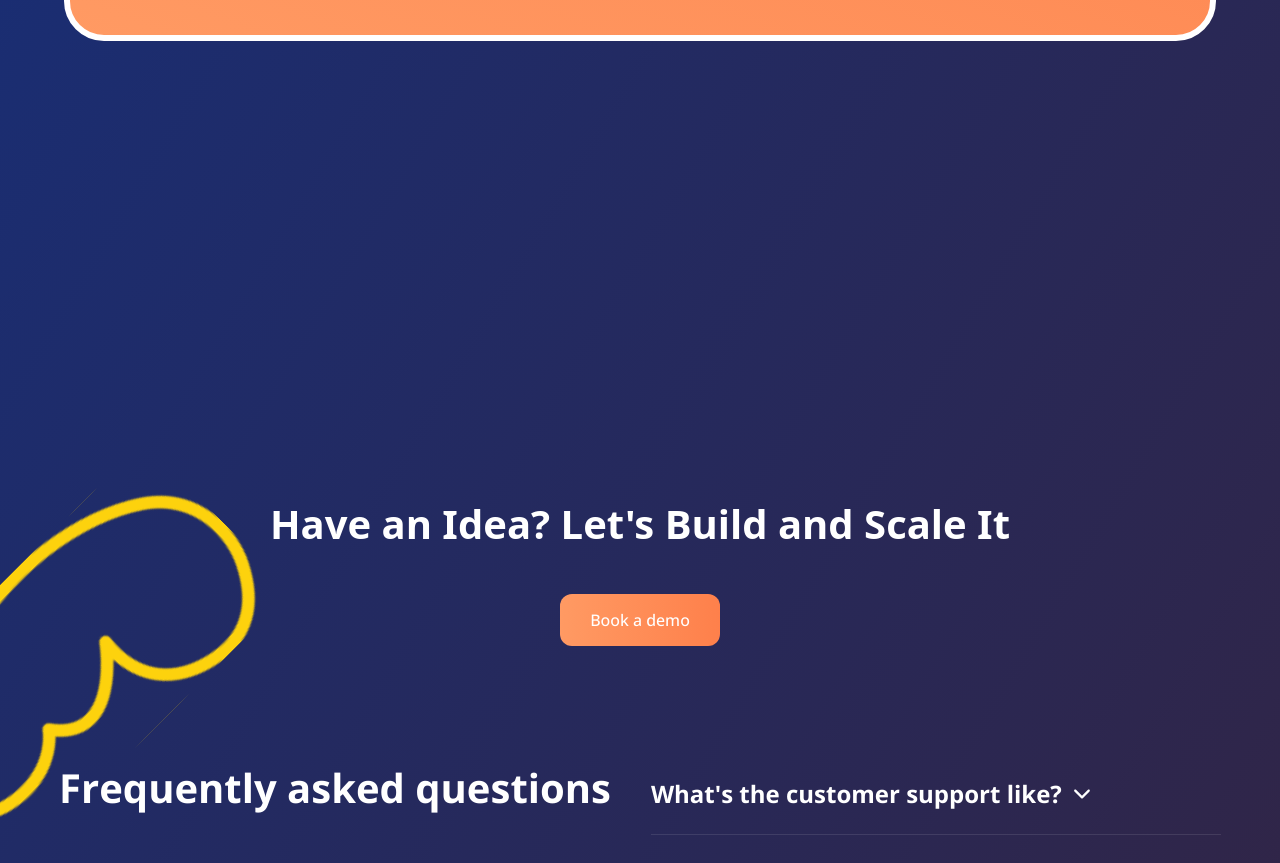
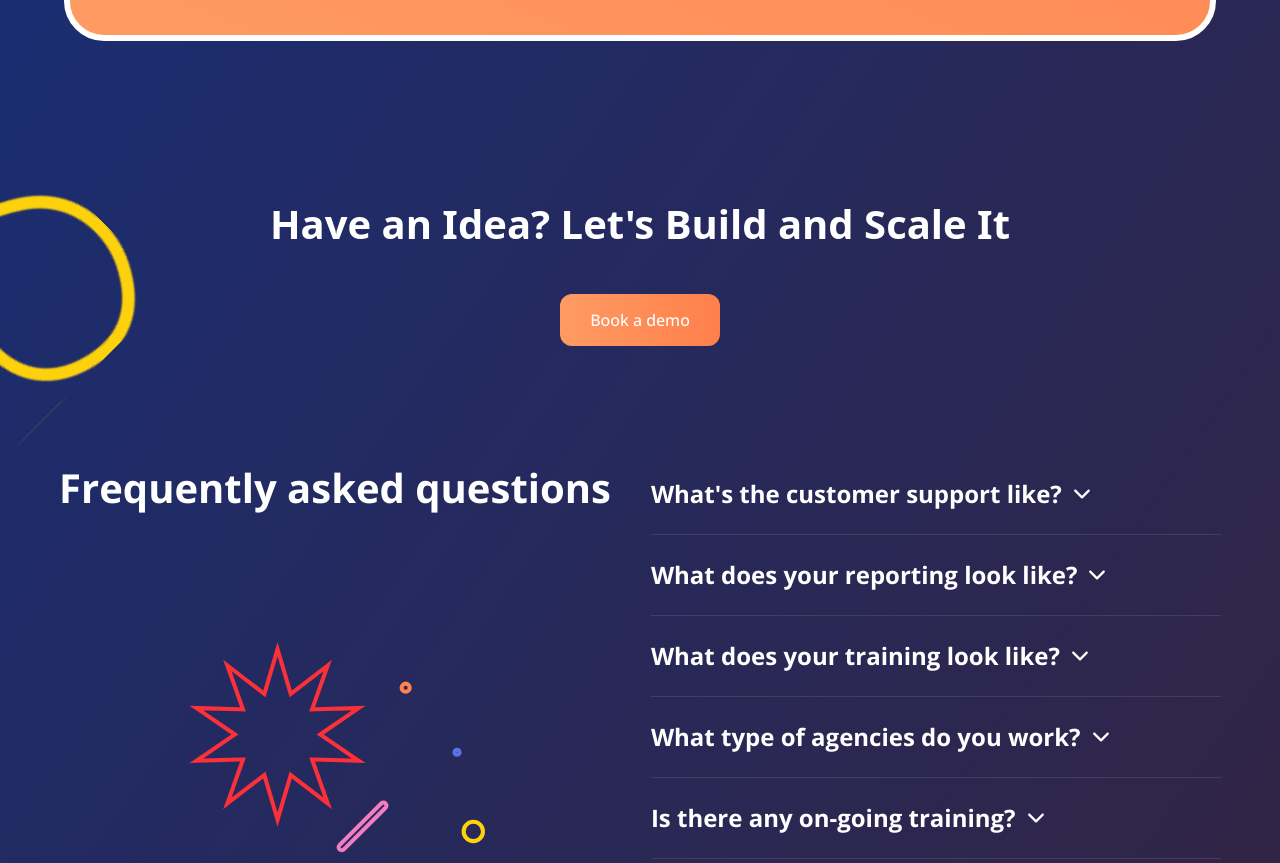
Before and after one commit to Leo-Cata/Network-Agency, a React (Vite) app: page / in a window 1280 px wide. Shown: the part 6561-7424 px from the top of the page. Built offline with nearby package versions, Linux system fonts and the light colour scheme.

Commit message:
cta wrapped + minor fixes to carousel

```diff
--- a/src/App.tsx
+++ b/src/App.tsx
@@ -36,8 +36,8 @@ function App() {
       <BottomGradient>
         <Wrapper>
           <Carousel />
+          <CTA />
         </Wrapper>
-        <CTA />
         <Faq />
         <Footer />
       </BottomGradient>
--- a/src/components/CTA.tsx
+++ b/src/components/CTA.tsx
@@ -4,8 +4,8 @@ import { yellowCTA } from '../assets';
 
 const CTA = () => {
   return (
-    <div className="px-6 py-10 text-center 2xl:py-20">
-      <h1 className="pb-10 text-[40px] font-semibold text-white 2xl:mx-auto 2xl:w-1/3 2xl:pb-[60px] 2xl:text-[58px]">
+    <div className="py-10 text-center 2xl:pb-20 2xl:pt-40">
+      <h1 className="pb-10 text-[40px] font-semibold text-white 2xl:mx-auto 2xl:w-1/2 2xl:pb-[60px] 2xl:text-[58px]">
         Have an Idea? Let's Build and Scale It
       </h1>
       <div className="mx-auto max-w-xs justify-center xl:flex">
@@ -19,7 +19,7 @@ const CTA = () => {
         <img
           src={yellowCTA}
           alt=""
-          className="absolute -bottom-56 -left-40 hidden xl:block"
+          className="absolute -bottom-56 -left-80 hidden xl:block"
         />
       </div>
     </div>
--- a/src/components/Carousel.tsx
+++ b/src/components/Carousel.tsx
@@ -57,7 +57,7 @@ const Carousel = () => {
   };
 
   return (
-  <div className='relative h-36 2xl:my-[225px] mb-[600px]'>
+  <div className='relative h-36 2xl:my-[215px] mb-[530px] sm:mb-[300px]'>
     <AnimatePresence mode="wait">
       <motion.div className='absolute -top-36'
         layout
```
